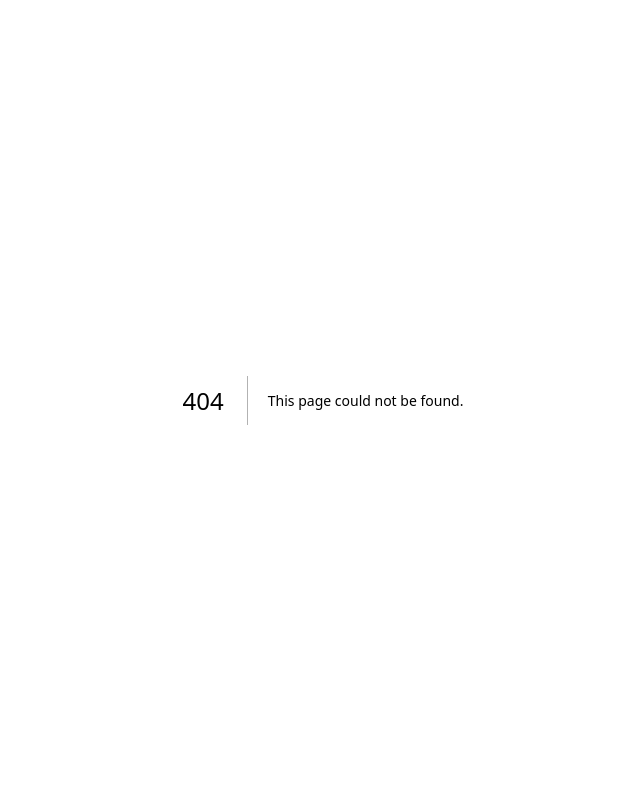
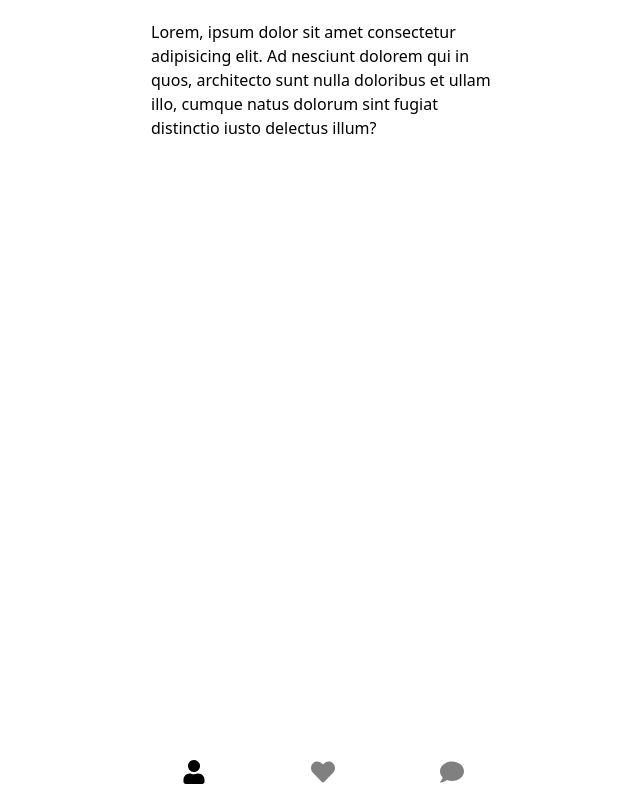
Before and after one commit to jdjfisher/ember, a Next.js app: page /profile in a window 1280 px wide. Before the commit this address had no page. Shown: the whole page, without its empty margins (317-957 px from the left). Built offline with nearby package versions, Linux system fonts and the light colour scheme.

Commit message:
Added nav tabs

```diff
--- /dev/null
+++ b/app/chats/page.tsx
@@ -0,0 +1,12 @@
+export default function Chats() {
+  return (
+    <section className="space-y-5 p-5">
+      <h1 className="font-bold">chats</h1>
+      <div>
+        Lorem, ipsum dolor sit amet consectetur adipisicing elit. Ad nesciunt dolorem qui in quos,
+        architecto sunt nulla doloribus et ullam illo, cumque natus dolorum sint fugiat distinctio
+        iusto delectus illum?
+      </div>
+    </section>
+  );
+}
--- a/app/layout.tsx
+++ b/app/layout.tsx
@@ -16,7 +16,7 @@ export default function RootLayout({ children }: Props) {
 
       {/* Hide overflow to disable pull-to-refresh */}
       <body className="mx-auto max-w-sm overflow-y-hidden">
-        <main>{children}</main>
+        <main className="flex min-h-screen flex-col justify-between">{children}</main>
       </body>
     </html>
   );
--- a/app/page.tsx
+++ b/app/page.tsx
@@ -1,36 +1,31 @@
 'use client';
 
 import Card from '@/components/Card';
+import NavTabs from '@/components/NavTabs';
 import { profiles } from '@/lib/dummy';
+import { FiMenu } from 'react-icons/fi';
 import { useState } from 'react';
 
 export default function Home() {
   const [queue] = useState(profiles);
 
   return (
-    <main className="flex min-h-screen flex-col gap-5 p-5">
-      <section className="flex items-center justify-between">
-        <div className="space-y-1">
-          <div className="h-1 w-7 bg-purple-100"></div>
-          <div className="h-1 w-7 bg-purple-100"></div>
-          <div className="h-1 w-7 bg-purple-100"></div>
-        </div>
+    <>
+      <section className="flex items-center justify-between p-5">
+        <FiMenu size={32} />
         <h1 className="font-semibold text-purple-900">lorem</h1>
         <div className="h-7 w-7 bg-purple-300"></div>
       </section>
 
-      <section className="relative flex-1 bg-purple-300">
-        {queue.map((card) => (
-          <Card card={card} key={card.name} />
-        ))}
+      <section className="flex flex-1  px-3">
+        <div className="relative w-full bg-purple-300">
+          {queue.map((card) => (
+            <Card card={card} key={card.name} />
+          ))}
+        </div>
       </section>
 
-      <section className="flex justify-around">
-        <div className="h-7 w-7 bg-purple-100"></div>
-        <div className="h-7 w-7 bg-purple-500 shadow-xl"></div>
-        <div className="h-7 w-7 bg-purple-100"></div>
-        <div className="h-7 w-7 bg-purple-100"></div>
-      </section>
-    </main>
+      <NavTabs />
+    </>
   );
 }
--- /dev/null
+++ b/app/profile/page.tsx
@@ -0,0 +1,17 @@
+import NavTabs from '@/components/NavTabs';
+
+export default function Profile() {
+  return (
+    <>
+      <section className="p-5">
+        <p>
+          Lorem, ipsum dolor sit amet consectetur adipisicing elit. Ad nesciunt dolorem qui in quos,
+          architecto sunt nulla doloribus et ullam illo, cumque natus dolorum sint fugiat distinctio
+          iusto delectus illum?
+        </p>
+      </section>
+
+      <NavTabs />
+    </>
+  );
+}
--- /dev/null
+++ b/components/NavTabs.tsx
@@ -0,0 +1,40 @@
+'use client';
+
+import Link from 'next/link';
+import { FaComment, FaHeart, FaUser } from 'react-icons/fa';
+import { IconType } from 'react-icons/lib';
+import { usePathname } from 'next/navigation';
+
+interface Tab {
+  href: string;
+  icon: IconType;
+}
+
+const tabs: Tab[] = [
+  {
+    href: '/profile',
+    icon: FaUser,
+  },
+  {
+    href: '/',
+    icon: FaHeart,
+  },
+  {
+    href: '/chats',
+    icon: FaComment,
+  },
+];
+
+export default function NavTabs() {
+  const pathname = usePathname();
+
+  return (
+    <nav className=" flex justify-around gap-1">
+      {tabs.map((tab) => (
+        <Link href={tab.href} key={tab.href} className="flex w-full justify-center py-4 ">
+          <tab.icon size={24} color={pathname === tab.href ? 'black' : 'gray'} />
+        </Link>
+      ))}
+    </nav>
+  );
+}
--- a/package.json
+++ b/package.json
@@ -22,6 +22,7 @@
     "postcss": "8.4.23",
     "react": "18.2.0",
     "react-dom": "18.2.0",
+    "react-icons": "^4.8.0",
     "react-tinder-card": "^1.6.2",
     "tailwindcss": "3.3.2",
     "typescript": "5.0.4"
```
Also changed, not shown: 1 other file (tests, documents, lock files or other folders).
